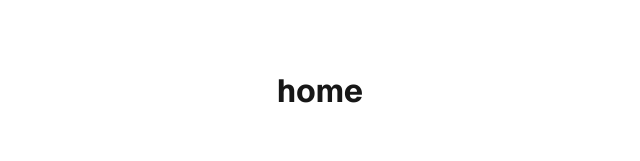
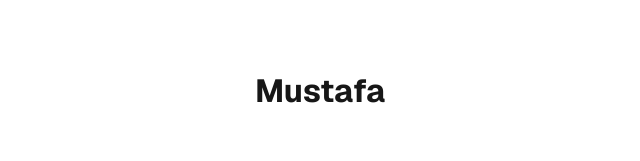
Before and after one commit to immustafa37/learn-next, a Next.js app: page / in a window 1280 px wide. Shown: the top 161 px of the page, without its empty margins (320-960 px from the left). Built offline with nearby package versions, Linux system fonts and the light colour scheme.

Commit message:
7 - state

```diff
--- a/src/app/page.js
+++ b/src/app/page.js
@@ -1,14 +1,16 @@
 'use client'
+import { useState } from "react";
 import styles from "./page.module.css";
 
 export default function Home() {
-  const apple = (item)=>{
-    alert(item)
+  const [name, setName]= useState("Mustafa")
+  const apple = ()=>{
+    setName("Mustafa Ahsan")
   }
   return (
     <div className={styles.page}>
-      <h1>home</h1>
-      <button onClick={()=>apple("Fruit")}>Click Me</button>
+      <h1>{name}</h1>
+      <button onClick={apple}>Click Me</button>
     </div>
   );
 }
```
